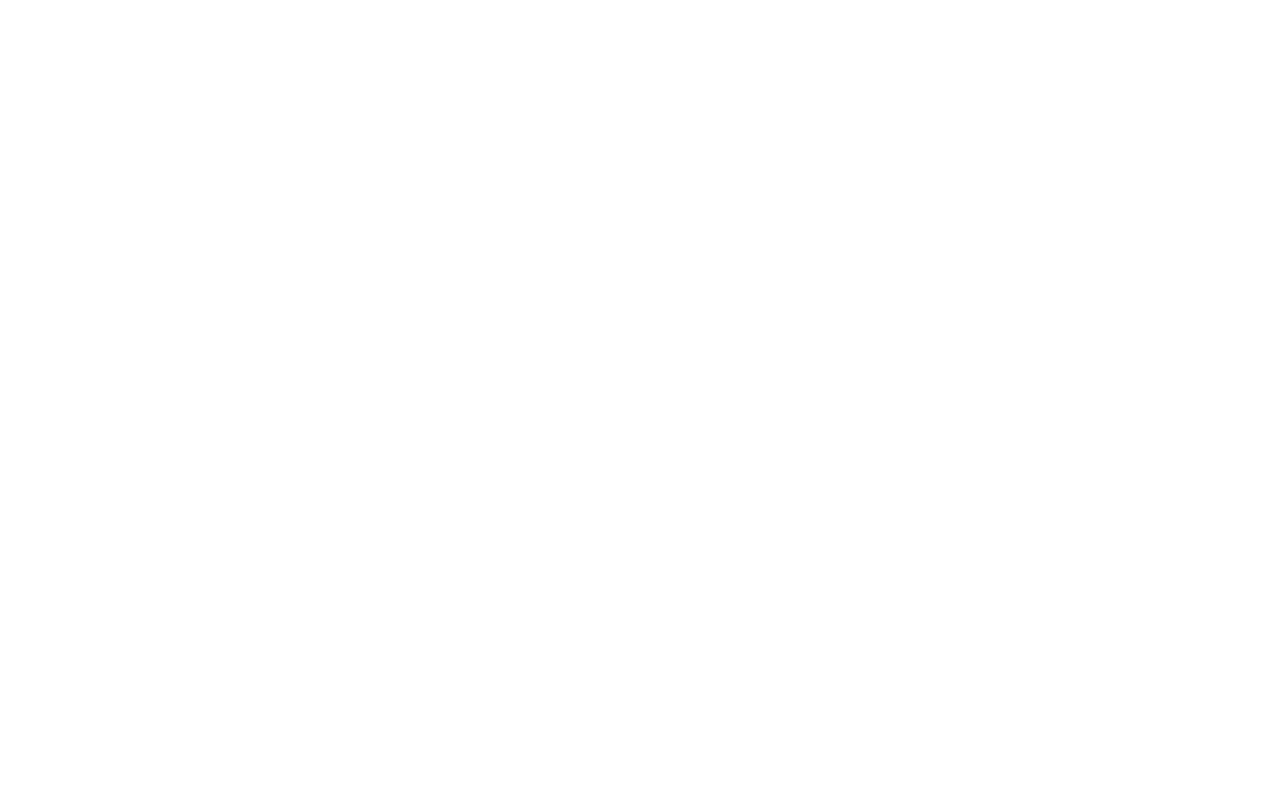
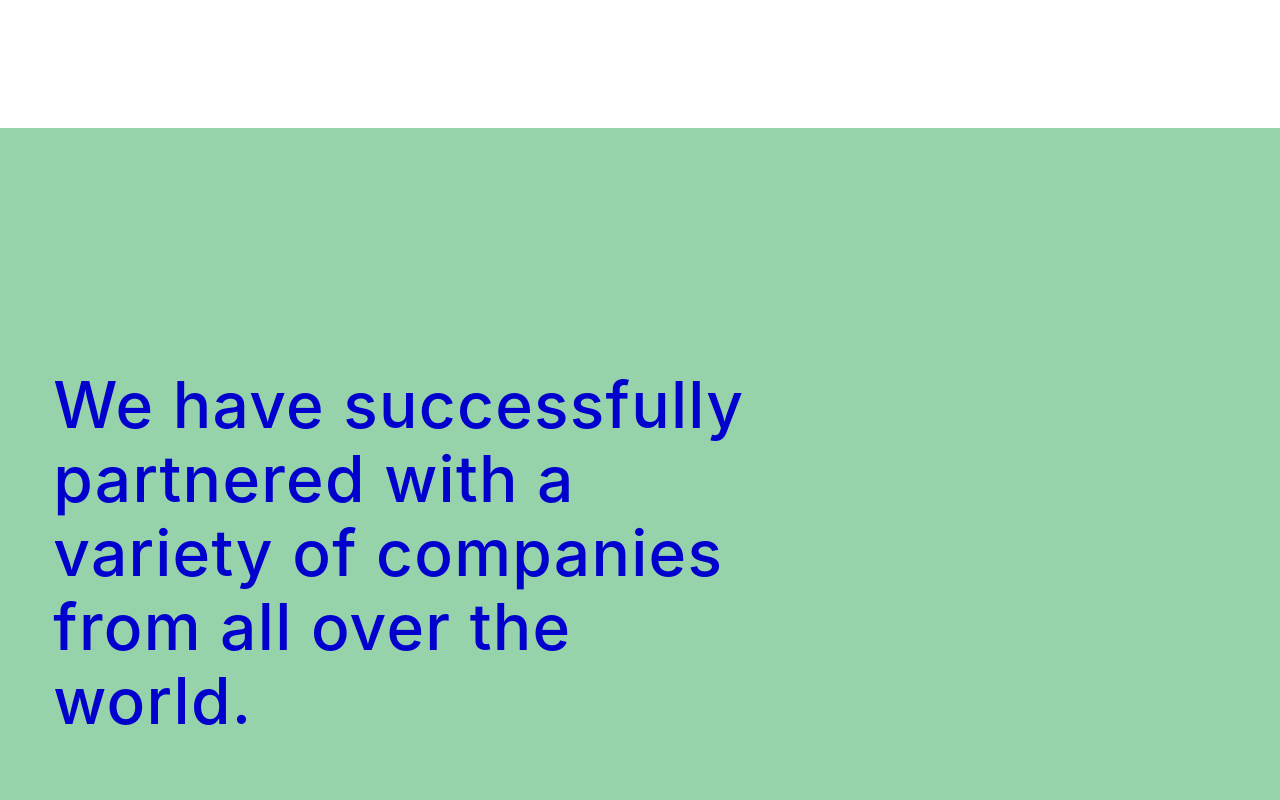
Before and after one commit to Morrism1/workshop-project, a React (Create React App) app: page / in a window 1280 px wide. Shown: the part 5520-6320 px from the top of the page. Before the commit the page ends 5648 px from the top, so only its background shows below. Built offline with nearby package versions, Linux system fonts and the light colour scheme.

Commit message:
Create the seventh page

```diff
--- a/src/components/App.js
+++ b/src/components/App.js
@@ -6,6 +6,7 @@
 import { pageFourH2, pageFourDownContent } from './PageFour';
 import { pageFiveH2, pageFiveDownContent } from './PageFive';
 import { pageSixH2, pageSixDownpart } from './PageSix';
+import { PageSevenH2, PageSevenDownContent } from './PageSeven';
 
 function App() {
   const h2 = (
@@ -61,6 +62,13 @@
           bg={'bg-white'}
         />
       </div>
+      <div>
+        <GenericPage
+          header={PageSevenH2}
+          body={PageSevenDownContent}
+          bg={'bg-primary'}
+        />
+      </div>
     </>
   );
 }
```
